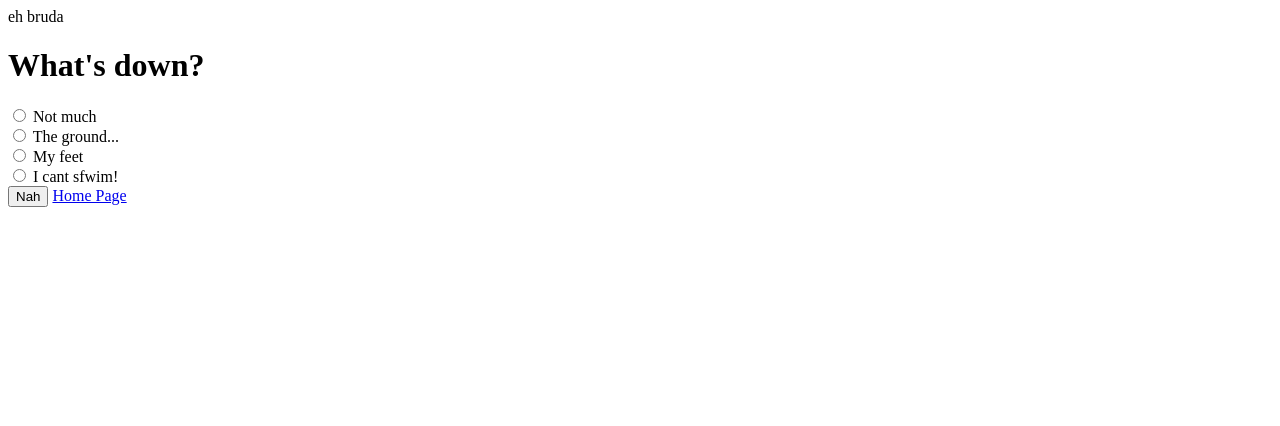
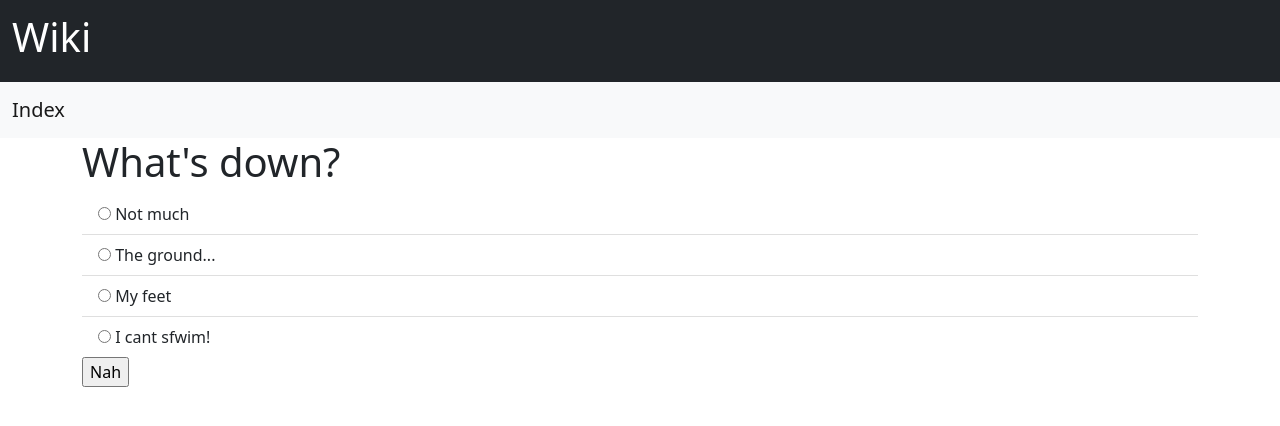
Before and after one commit to pofka94/DjangoStuff, a Django app: page /polls/1/ in a window 1280 px wide. Shown: the top 426 px of the page. Run offline with Django 3.2, Linux system fonts and the light colour scheme; data comes from the database, SQL or seed files in the repository; both versions use the stored data as it was after the commit; some libraries are stand-ins or nearby versions.

Commit message:
It works, but not what I need

```diff
--- a/mysite/polls/templates/polls/base.html
+++ b/mysite/polls/templates/polls/base.html
@@ -4,13 +4,32 @@
     <head>
         <meta charset="UTF-8">
         <title>Your mom</title>
-        <link rel="stylesheet" type="text/css" href="{% static 'polls/style.css' %}">
+        <link href="https://cdn.jsdelivr.net/npm/bootstrap@5.0.0-beta3/dist/css/bootstrap.min.css" rel="stylesheet" integrity="sha384-eOJMYsd53ii+scO/bJGFsiCZc+5NDVN2yr8+0RDqr0Ql0h+rP48ckxlpbzKgwra6" crossorigin="anonymous">
     </head>
     <body>
+    <nav class="navbar navbar-dark bg-dark">
+        <div class="container-fluid">
+            <span class="navbar-brand mb-0 h1"><h1>Wiki</h1></span>
+        </div>
+    </nav>
+    <nav class="navbar navbar-light bg-light">
+        <div class="container-fluid">
+            <a class="navbar-brand" href="{% url 'polls:index' %}">Index</a>
+        </div>
+    </nav>
+    <div class="container">
         {% block body %}
-            eh bruda
         {% endblock body %}
+
         {% block detail %}
         {% endblock detail %}
+
+        {% block results %}
+        {% endblock results %}
+
+        <script src="https://cdn.jsdelivr.net/npm/bootstrap@5.0.0-beta3/dist/js/bootstrap.bundle.min.js" integrity="sha384-JEW9xMcG8R+pH31jmWH6WWP0WintQrMb4s7ZOdauHnUtxwoG2vI5DkLtS3qm9Ekf" crossorigin="anonymous"></script>
+        <script src="/assets/vendor/chart.js/dist/Chart.min.js"></script>
+        <script src="/assets/vendor/chart.js/dist/Chart.extension.js"></script>
+    </div>
     </body>
 </html>
--- a/mysite/polls/templates/polls/detail.html
+++ b/mysite/polls/templates/polls/detail.html
@@ -8,12 +8,15 @@
 
     <form action="{% url 'polls:vote' question.id %}" method="post">
     {% csrf_token %}
-    {% for choice in question.choice_set.all %}
-        <input type="radio" name="choice" id="choice{{ forloop.counter }}" value="{{ choice.id }}">
-        <label for="choice{{ forloop.counter }}">{{ choice.choice_text }}</label><br>
-    {% endfor %}
+    <ul class="list-group list-group-flush">
+        {% for choice in question.choice_set.all %}
+            <li class="list-group-item">
+                <input type="radio" name="choice" id="choice{{ forloop.counter }}" value="{{ choice.id }}">
+                <label for="choice{{ forloop.counter }}">{{ choice.choice_text }}</label><br>
+            </li>
+        {% endfor %}
+    </ul>
     <input type="submit" value="Nah">
-    <a href="{% url 'polls:index' %}">Home Page</a> <!-- Home Button -->
     </form>
 
 {% endblock detail %}
```
Also changed, not shown: mysite/polls/templates/polls/index.html (+3 -4 lines), mysite/polls/templates/polls/results.html (+11 -10 lines), mysite/db.sqlite3.
